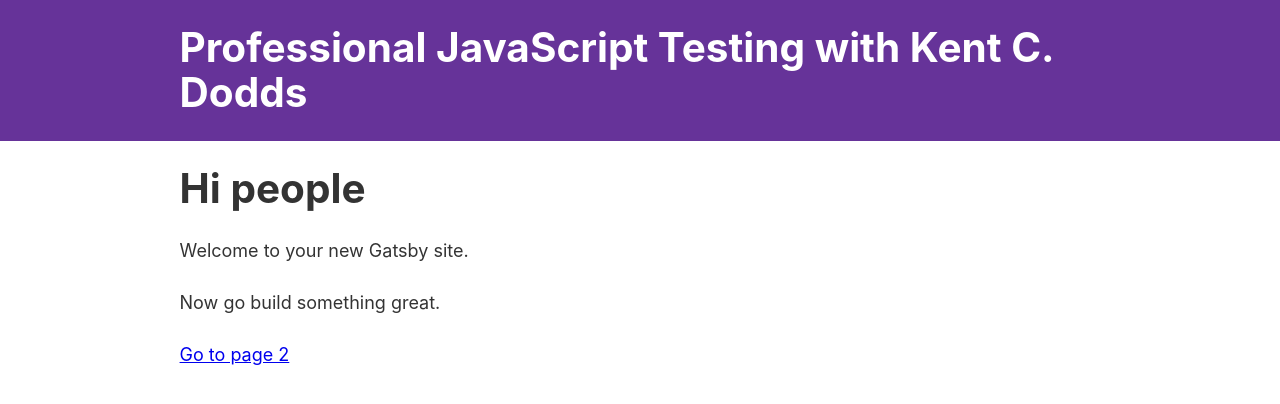
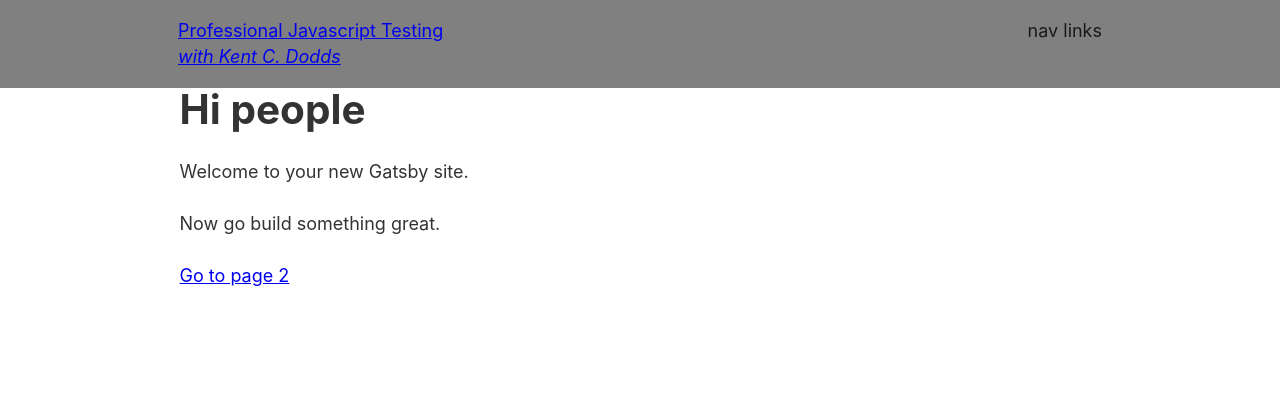
Before and after one commit to eggheadio/professional-javascript-testing-temp, a Gatsby site: page / in a window 1280 px wide. Built offline with nearby package versions, Linux system fonts and the light colour scheme; Gatsby itself is replaced by a stand-in of ours.

Commit message:
draft markup for the header

```diff
--- a/src/components/Layout.js
+++ b/src/components/Layout.js
@@ -3,7 +3,7 @@
 import Helmet from 'react-helmet'
 import { StaticQuery, graphql } from 'gatsby'
 
-import Header from './header'
+import Header from './Header'
 import './layout.css'
 
 const Layout = ({ children }) => (
--- a/src/components/header.js
+++ b/src/components/header.js
@@ -1,31 +1,40 @@
 import React from 'react'
 import { Link } from 'gatsby'
+import {css} from 'emotion'
 
 const Header = ({ siteTitle }) => (
-  <div
-    style={{
-      background: 'rebeccapurple',
-      marginBottom: '1.45rem',
-    }}
-  >
-    <div
-      style={{
+  <div className={css({
+    background: 'gray',
+  })}>
+    <div className={css({
+      width: '100%',
+      padding: '1rem 0',
+    })}>
+      <div className={css({
         margin: '0 auto',
         maxWidth: 960,
-        padding: '1.45rem 1.0875rem',
-      }}
-    >
-      <h1 style={{ margin: 0 }}>
-        <Link
-          to="/"
-          style={{
-            color: 'white',
-            textDecoration: 'none',
-          }}
-        >
-          {siteTitle}
-        </Link>
-      </h1>
+        padding: '0 1rem',
+      })}>
+        <div className={css({
+          width: '100%',
+          display: 'flex',
+        })}>
+          <Link
+            to="/"
+          >
+            Professional Javascript Testing
+            <br />
+            <i>with Kent C. Dodds</i>
+          </Link>
+          <div className={css({
+            flexGrow: 1,
+            display: 'flex',
+            justifyContent: 'flex-end',
+          })}>
+            nav links
+          </div>
+        </div>
+      </div>
     </div>
   </div>
 )
```
